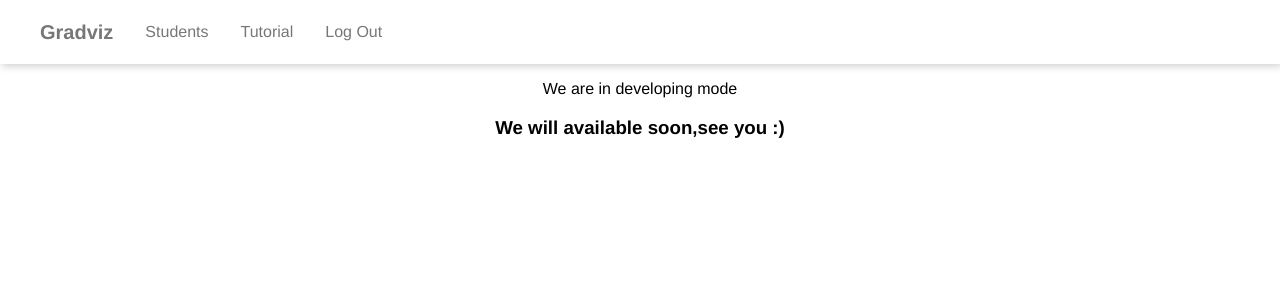
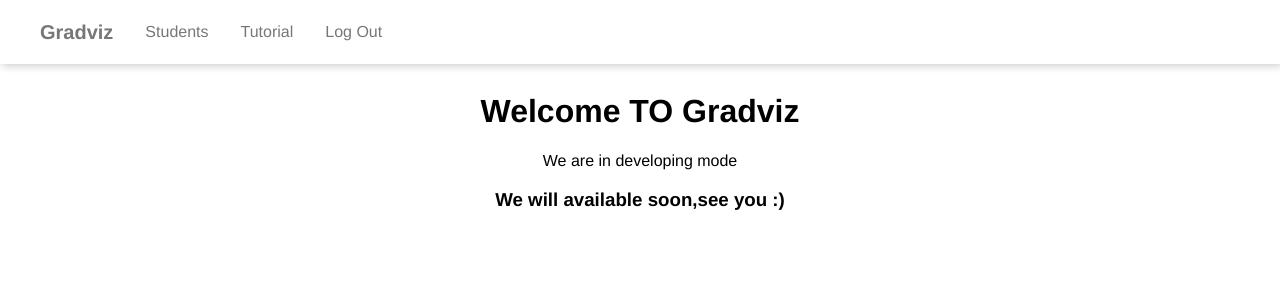
Before and after one commit to fahmifan/grad-viz-react, a React (Create React App) app: page / in a window 1280 px wide. Shown: the top 300 px of the page. Built offline with nearby package versions, Linux system fonts and the light colour scheme.

Commit message:
change to adapt navbar scroll fixed

```diff
--- a/src/components/Home/Home.js
+++ b/src/components/Home/Home.js
@@ -1,7 +1,7 @@
 import React from 'react';
 
 const home = () => (
-  <div className="tc helvetica mt3">
+  <div className="vh-100 mt5 pt2 border-box relative db tc helvetica">
     <h1>Welcome TO Gradviz</h1>
     <p>We are in developing mode</p>
     <h3>We will available soon,see you :)</h3>
```
